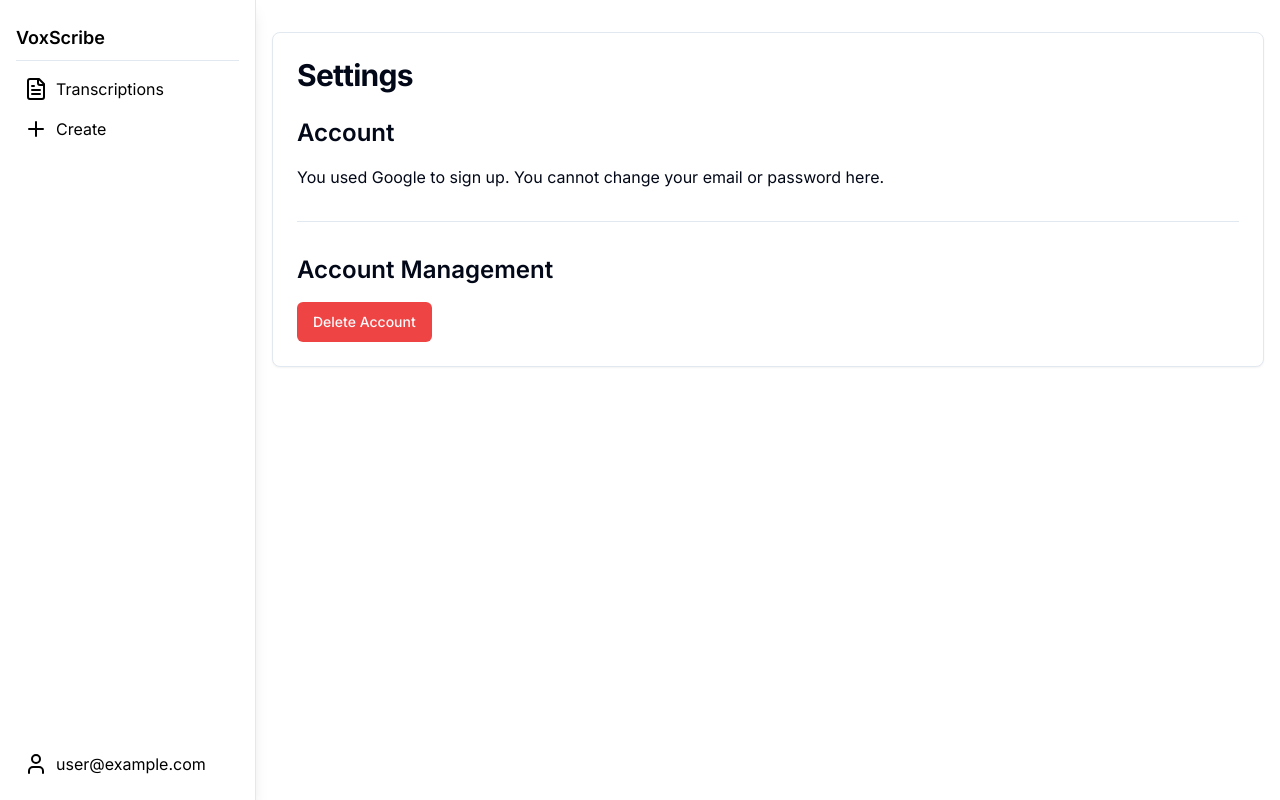
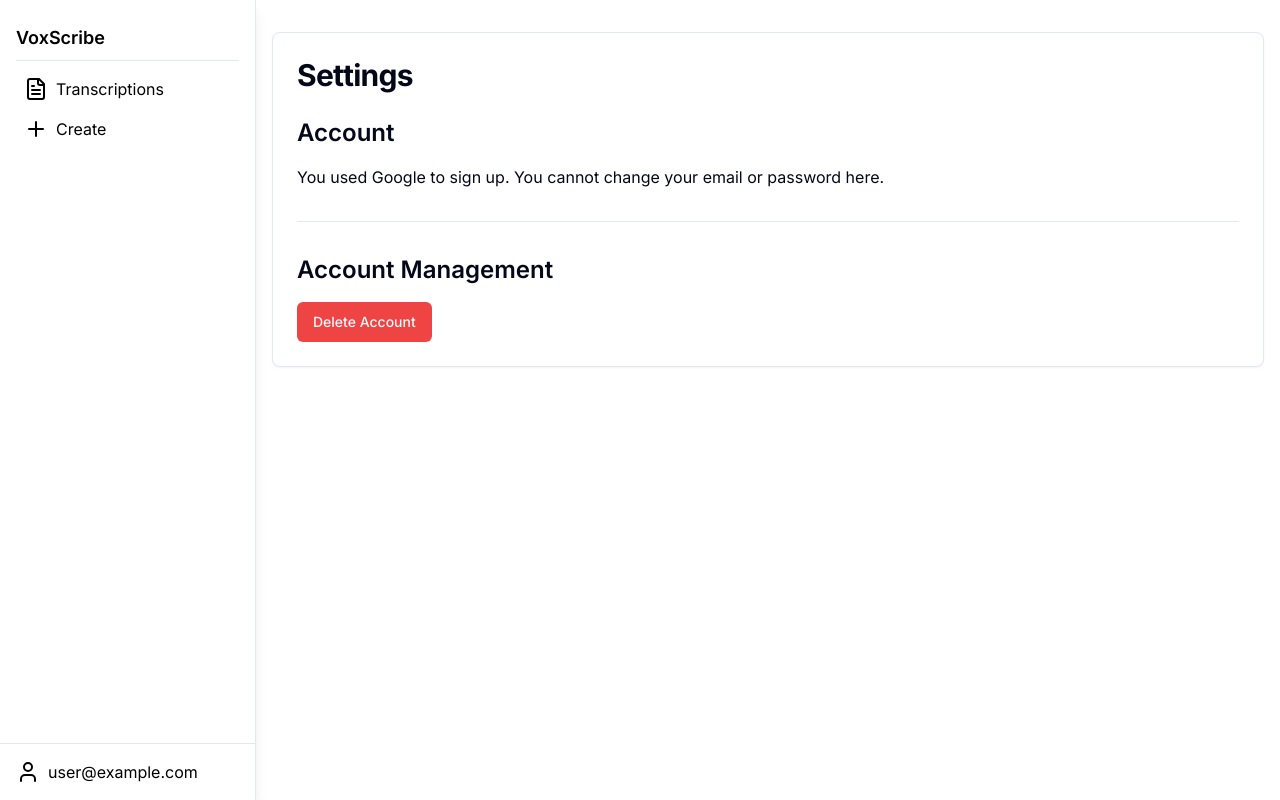
Before and after one commit to mazeincoding/VoxScribe-AI, a Next.js app: page /settings in a window 1280 px wide. Built offline with nearby package versions, Linux system fonts and the light colour scheme; no server answers; the database is empty; sample sign-in values are in the browser's storage.

Commit message:
Fixed sidebar layout and added overflow auto on some main elements

```diff
--- a/src/app/transcriptions/page.tsx
+++ b/src/app/transcriptions/page.tsx
@@ -67,7 +67,7 @@ const TranscriptionsPage = () => {
 
     return (
       <>
-        <h1 className="text-2xl font-bold mb-4 text-center text-slate-800">
+        <h1 className="text-2xl font-bold mb-4 text-center text-slate-8000">
           My Transcriptions
         </h1>
         <Input
@@ -80,7 +80,7 @@ const TranscriptionsPage = () => {
         {filteredTranscriptions.length === 0 ? (
           <p>No transcriptions found.</p>
         ) : (
-          <div className="grid grid-cols-1 sm:grid-cols-2 md:grid-cols-3 lg:grid-cols-4 gap-4">
+          <div className="grid grid-cols-1 sm:grid-cols-1 md:grid-cols-2 lg:grid-cols-3 xl:grid-cols-4 gap-4">
             {filteredTranscriptions.map((transcription) => (
               <Card
                 key={transcription.id}
@@ -108,7 +108,7 @@ const TranscriptionsPage = () => {
   return (
     <div className="flex h-screen">
       <Sidebar isOpen={isSidebarOpen} setIsOpen={setIsSidebarOpen} />
-      <main className="flex-1 container p-4">
+      <main className="flex-1 container p-4 overflow-y-auto">
         <Button
           className="lg:hidden mb-4"
           variant="outline"
--- a/src/components/dashboard/sidebar/sidebar-footer.tsx
+++ b/src/components/dashboard/sidebar/sidebar-footer.tsx
@@ -33,10 +33,10 @@ const SidebarFooter: React.FC<SidebarFooterProps> = ({
   const router = useRouter();
 
   return (
-    <>
+    <div className="absolute bottom-0 left-0 right-0 bg-background z-10 border-t">
       <DropdownMenu onOpenChange={setDropdownOpen}>
         <DropdownMenuTrigger asChild>
-          <div className="flex items-center p-2 cursor-pointer hover:bg-gray-100 overflow-hidden">
+          <div className="flex items-center p-4 cursor-pointer hover:bg-gray-100 overflow-hidden">
             <User className="mr-2" />
             <span className="flex-1 truncate">{user?.email}</span>
           </div>
@@ -93,7 +93,7 @@ const SidebarFooter: React.FC<SidebarFooterProps> = ({
         isOpen={isFeedbackDialogOpen}
         onClose={() => setIsFeedbackDialogOpen(false)}
       />
-    </>
+    </div>
   );
 };
 
--- a/src/components/dashboard/sidebar/sidebar-nav.tsx
+++ b/src/components/dashboard/sidebar/sidebar-nav.tsx
@@ -57,7 +57,7 @@ const SidebarNav: React.FC<SidebarNavProps> = ({
       transition={{ duration: 0.2, ease: "easeInOut" }}
     >
       <motion.ul
-        className="absolute top-0 left-0 w-full"
+        className="absolute top-0 left-0 w-full overflow-y-auto"
         animate={{ opacity: showTranscripts ? 0 : 1 }}
         transition={{ duration: 0.2 }}
       >
--- a/src/components/dashboard/sidebar/sidebar-transcripts.tsx
+++ b/src/components/dashboard/sidebar/sidebar-transcripts.tsx
@@ -35,7 +35,7 @@ const SidebarTranscripts: React.FC<SidebarTranscriptsProps> = ({
 
   return (
     <motion.ul
-      className="absolute top-0 left-full w-full"
+      className="absolute top-0 left-full w-full overflow-y-auto"
       animate={{
         opacity: showTranscripts ? 1 : 0,
         x: showTranscripts ? "-0%" : "0%",
--- a/src/components/dashboard/sidebar/sidebar.tsx
+++ b/src/components/dashboard/sidebar/sidebar.tsx
@@ -24,7 +24,9 @@ const Sidebar: React.FC<SidebarProps> = ({ isOpen, setIsOpen }) => {
   const router = useRouter();
   const [isHovered, setIsHovered] = useState(false);
   const [showTranscripts, setShowTranscripts] = useState(false);
-  const [transcriptionsData, setTranscriptionsData] = useState<Transcription[]>([]);
+  const [transcriptionsData, setTranscriptionsData] = useState<Transcription[]>(
+    []
+  );
   const [user, authLoading, authError] = useAuthState(auth);
   const [isDropdownOpen, setDropdownOpen] = useState(false); // New state
   const [isVideoUploadDialogOpen, setVideoUploadDialogOpen] = useState(false); // New state
@@ -51,7 +53,9 @@ const Sidebar: React.FC<SidebarProps> = ({ isOpen, setIsOpen }) => {
     const fetchTranscriptions = async () => {
       if (user?.uid) {
         const transcriptionsRef = ref(db, `users/${user.uid}/transcriptions`);
-        const data = await readFromDatabase<Record<string, Transcription>>(transcriptionsRef);
+        const data = await readFromDatabase<Record<string, Transcription>>(
+          transcriptionsRef
+        );
         const transcriptionsArray = data ? Object.values(data) : [];
         setTranscriptionsData(transcriptionsArray);
       }
@@ -64,7 +68,7 @@ const Sidebar: React.FC<SidebarProps> = ({ isOpen, setIsOpen }) => {
     <>
       <motion.div
         className={cn(
-          "fixed -translate-x-full transition-transform lg:translate-x-0 shadow-lg bg-background z-50 lg:static h-full text-black flex flex-col border-r p-4 flex-shrink-0 overflow-hidden",
+          "fixed -translate-x-full transition-transform lg:translate-x-0 shadow-lg bg-background z-50 lg:static h-full text-black flex flex-col border-r flex-shrink-0 overflow-hidden",
           {
             "lg:w-[80px]": !isOpen,
             "lg:w-64 translate-x-0": isOpen,
@@ -82,15 +86,20 @@ const Sidebar: React.FC<SidebarProps> = ({ isOpen, setIsOpen }) => {
           }
         }}
       >
+        <div className="flex flex-col h-full relative p-4">
           <SidebarHeader isOpen={isOpen} />
           <SidebarNav
             isOpen={isOpen}
             showTranscripts={showTranscripts}
             setShowTranscripts={setShowTranscripts}
             transcriptionsData={{ transcriptions: transcriptionsData }}
-          setVideoUploadDialogOpen={setVideoUploadDialogOpen} // Pass the handler
+            setVideoUploadDialogOpen={setVideoUploadDialogOpen}
           />
-        <SidebarFooter handleLogout={handleLogout} setDropdownOpen={setDropdownOpen} />
+          <SidebarFooter
+            handleLogout={handleLogout}
+            setDropdownOpen={setDropdownOpen}
+          />
+        </div>
       </motion.div>
       <VideoUploadDialog
         isOpen={isVideoUploadDialogOpen}
--- a/src/components/dashboard/transcription/transcription.tsx
+++ b/src/components/dashboard/transcription/transcription.tsx
@@ -286,6 +286,7 @@ const Transcription: React.FC<TranscriptionProps> = ({
         >
           <Menu className="cursor-pointer text-lg" />
         </Button>
+        <main className="flex-1 overflow-y-auto">
           <Card className="flex-1 flex flex-col relative">
             <CardHeader className="pb-2 pt-4 flex flex-col items-center justify-between">
               <div className="flex space-x-2 mb-2 w-full justify-center">
@@ -382,6 +383,7 @@ const Transcription: React.FC<TranscriptionProps> = ({
               </CardFooter>
             </div>
           </Card>
+        </main>
       </div>
       <audio
         ref={audioRef}
```
Lines whose indentation alone changed are shown as unchanged.
